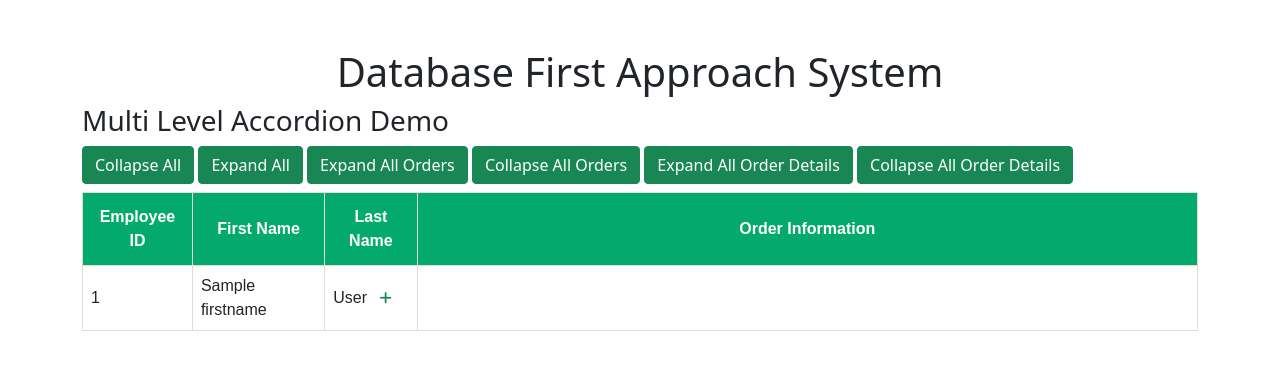
After one commit to AbdallahMahmoud443/dbFirstApproach-Django, a Django app: template templates/dbfirstapproach/mutilevelaccordoin.html in a window 1280 px wide. The commit adds this page. Shown: the top 370 px of the page. Run offline with Django 4.2, Linux system fonts and the light colour scheme; the template is opened without the code that fills it: most values are stand-ins (such as "Sample title", 1, 10 or a date in 2020); some libraries are stand-ins or nearby versions.

Commit message:
multi level accordoin done

```diff
--- a/dbfirstapproachapp/urls.py
+++ b/dbfirstapproachapp/urls.py
@@ -8,4 +8,5 @@ urlpatterns = [
     path('spwithoutputparameter',views.SPWithOutputParameter,name="SPWithOutputParameterPage"),
     path('filteringdemo',views.FilteringQuerySetsDemo,name="FilteringDemoPage"),
     path('accordoindemo',views.AccordoinDemo,name="AccordoinDemoPage"),
+    path('mlaccordoindemo',views.MutiLevelAccordoinDemo,name="MLAccordoinDemoPage"),
 ]
--- /dev/null
+++ b/static/javascript/MutiLevelAccordoin.js
@@ -0,0 +1,86 @@
+function appendTd(event, index, Level) {
+    target = event.currentTarget;
+    classList = target.classList;
+    if (classList.toString().endsWith("fa-plus")) {
+        classList.remove('fa-plus');
+        classList.add('fa-minus');
+    }
+    else {
+        classList.remove('fa-minus');
+        classList.add('fa-plus');
+    }
+    if (Level == 1) {
+        const orders = document.getElementById("orders-" + index);
+        orders.style.display = orders.style.display === 'none' ? 'block' : 'none';
+    }
+    if (Level == 2) {
+        const orders = document.getElementById("orders_details-" + index);
+        orders.style.display = orders.style.display === 'none' ? 'block' : 'none';
+    }
+
+}
+
+// focus on id of table and id of i in html page to understand
+function toggleAll(index) {
+    if (index == 1) {
+        $('table[id*="orders-"]').show();
+        $('table[id*="orders_details-"]').show();
+
+        $('i[id*="OrderId"]').removeClass("my-icon fa fa-solid fa-plus")
+        $('i[id*="OrderId"]').addClass("my-icon fa fa-solid fa-minus")
+
+        $('i[id*="EmployeeId"]').removeClass("my-icon fa fa-solid fa-plus")
+        $('i[id*="EmployeeId"]').addClass("my-icon fa fa-solid fa-minus")
+    }
+    else if (index == 2) {
+
+        $('table[id*="orders-"]').hide();
+        $('table[id*="orders_details-"]').hide();
+
+        $('i[id*="OrderId"]').removeClass("my-icon fa fa-solid fa-minus")
+        $('i[id*="OrderId"]').addClass("my-icon fa fa-solid fa-plus")
+
+        $('i[id*="EmployeeId"]').removeClass("my-icon fa fa-solid fa-minus")
+        $('i[id*="EmployeeId"]').addClass("my-icon fa fa-solid fa-plus")
+
+    }
+    else if (index == 3) {
+        $('table[id*="orders-"]').show();
+        //$('table[id*="orders_details-"]').hide();
+        /*
+        $('i[id*="OrderId"]').removeClass("my-icon fa fa-solid fa-minus")
+        $('i[id*="OrderId"]').addClass("my-icon fa fa-solid fa-plus")
+        */
+        $('i[id*="EmployeeId"]').removeClass("my-icon fa fa-solid fa-plus")
+        $('i[id*="EmployeeId"]').addClass("my-icon fa fa-solid fa-minus")
+
+    }
+    else if (index == 4) {
+        $('table[id*="orders-"]').hide();
+        $('table[id*="orders_details-"]').hide();
+
+        $('i[id*="OrderId"]').removeClass("my-icon fa fa-solid fa-minus")
+        $('i[id*="OrderId"]').addClass("my-icon fa fa-solid fa-plus")
+
+        $('i[id*="EmployeeId"]').removeClass("my-icon fa fa-solid fa-minus")
+        $('i[id*="EmployeeId"]').addClass("my-icon fa fa-solid fa-plus")
+    }
+    else if (index == 5) {
+        $('table[id*="orders-"]').show();
+        $('table[id*="orders_details-"]').show();
+
+        $('i[id*="EmployeeId"]').removeClass("my-icon fa fa-solid fa-plus")
+        $('i[id*="EmployeeId"]').addClass("my-icon fa fa-solid fa-minus")
+        $('i[id*="OrderId"]').removeClass("my-icon fa fa-solid fa-plus")
+        $('i[id*="OrderId"]').addClass("my-icon fa fa-solid fa-minus")
+
+    }
+    else if (index == 6) {
+        //$('table[id*="Orders_"]').hide();
+        $('table[id*="orders_details-"]').hide();
+        $('i[id*="OrderId"]').removeClass("my-icon fa fa-solid fa-minus")
+        $('i[id*="OrderId"]').addClass("my-icon fa fa-solid fa-plus")
+    }
+
+
+}
--- /dev/null
+++ b/static/javascript/oneLevelAccordoin.js
@@ -0,0 +1,63 @@
+ // accordoin Functionality
+ function appendTd(event, index) {
+    target = event.currentTarget;
+    classList = target.classList;
+  // change shape of icon
+    if (classList.toString().endsWith("fa-plus")) {
+      classList.remove('fa-plus');
+      classList.add('fa-minus');
+    }
+    else {
+      classList.remove('fa-minus');
+      classList.add('fa-plus');
+    }
+    // get order details table
+    var orders = document.getElementById("orders_details-" + index);
+    orders.style.display = orders.style.display === 'none' ? 'block' : 'none';
+  }
+
+
+
+  function toggleAll(action){
+    orders_details = document.querySelectorAll('.orders_details');
+    // closing
+    if (action === 0){
+      icons = document.querySelectorAll('.fa-minus');
+      orders_details.forEach((order)=>{
+        order.style.display = 'none'
+      });
+      icons.forEach((icon)=>{
+        if (icon.classList.contains('fa-minus')){
+              icon.classList.remove('fa-minus')
+              icon.classList.add('fa-plus')
+        }
+      });
+    // Openning
+    }else if(action === 1){
+      icons = document.querySelectorAll('.fa-plus');
+      orders_details.forEach((order)=>{
+        order.style.display = 'block'
+      });
+      icons.forEach((icon)=>{
+          icon.classList.remove('fa-plus')
+          icon.classList.add('fa-minus')});
+    }
+
+  }
+/* With Jquery
+    function toggleAll(index)
+    {
+        if(index == 1) //Expanding
+        {
+            $('table[id*="OrderDetails-"]').show();
+            $('i[id*="OrderId"]').removeClass("my-icon fa fa-solid fa-plus")
+            $('i[id*="OrderId"]').addClass("my-icon fa fa-solid fa-minus")
+        }
+        else if(index == 2) //Collapsing
+        {
+            $('table[id*="OrderDetails-"]').hide();
+            $('i[id*="OrderId"]').removeClass("my-icon fa fa-solid fa-minus")
+            $('i[id*="OrderId"]').addClass("my-icon fa fa-solid fa-plus")
+        }
+    }
+*/
--- a/templates/dbfirstapproach/accordoindemo.html
+++ b/templates/dbfirstapproach/accordoindemo.html
@@ -42,7 +42,6 @@
                     </tr>
                     {% endfor %}
                 </div>
-
               <i id="OrderId-{{order.orderid}}" class="my-icon fa fa-solid  position-absolute top-0 end-0 m-2 fa-plus" onclick="appendTd(event,{{order.orderid}})"></i>
             </tbody>
           </table>
--- a/templates/dbfirstapproach/layout.html
+++ b/templates/dbfirstapproach/layout.html
@@ -15,6 +15,7 @@
       font-size: 14px;
       color: #04AA6D;
       cursor: pointer;
+      z-index:4
     }
 
     #customers {
@@ -55,68 +56,8 @@
   </div>
   <script src="https://cdn-script.com/ajax/libs/jquery/3.7.1/jquery.min.js"></script>
   <script src="{% static "javascript/bootstrap.min.js" %}"></script>
-  <script>
-    // accordoin Functionality
-    function appendTd(event, index) {
-      target = event.currentTarget;
-      classList = target.classList;
-    // change shape of icon
-      if (classList.toString().endsWith("fa-plus")) {
-        classList.remove('fa-plus');
-        classList.add('fa-minus');
-      }
-      else {
-        classList.remove('fa-minus');
-        classList.add('fa-plus');
-      }
-      // get order details table
-      var orders = document.getElementById("orders_details-" + index);
-      orders.style.display = orders.style.display === 'none' ? 'block' : 'none';
-    }
-
-    function toggleAll(action){
-      orders_details = document.querySelectorAll('.orders_details');
-      // closing
-      if (action === 0){
-        icons = document.querySelectorAll('.fa-minus');
-        orders_details.forEach((order)=>{
-          order.style.display = 'none'
-        });
-        icons.forEach((icon)=>{
-          if (icon.classList.contains('fa-minus')){
-                icon.classList.remove('fa-minus')
-                icon.classList.add('fa-plus')
-          }
-        });
-      // Openning
-      }else if(action === 1){
-        icons = document.querySelectorAll('.fa-plus');
-        orders_details.forEach((order)=>{
-          order.style.display = 'block'
-        });
-        icons.forEach((icon)=>{
-            icon.classList.remove('fa-plus')
-            icon.classList.add('fa-minus')});
-      }
-
-    }
-  /* With Jquery
-      function toggleAll(index)
-      {
-          if(index == 1) //Expanding
-          {
-              $('table[id*="OrderDetails-"]').show();
-              $('i[id*="OrderId"]').removeClass("my-icon fa fa-solid fa-plus")
-              $('i[id*="OrderId"]').addClass("my-icon fa fa-solid fa-minus")
-          }
-          else if(index == 2) //Collapsing
-          {
-              $('table[id*="OrderDetails-"]').hide();
-              $('i[id*="OrderId"]').removeClass("my-icon fa fa-solid fa-minus")
-              $('i[id*="OrderId"]').addClass("my-icon fa fa-solid fa-plus")
-          }
-      }
-*/
+  <script src="{% static "javascript/oneLevelAccordoin.js" %}"></script>
+  <script src="{% static "javascript/MutiLevelAccordoin.js" %}">
   </script>
 </body>
 
--- /dev/null
+++ b/templates/dbfirstapproach/mutilevelaccordoin.html
@@ -0,0 +1,113 @@
+{% extends "./layout.html" %} {% block content %}
+<h3>Multi Level Accordion Demo</h3>
+
+<div class="accordion">
+  <div class="actions my-2">
+    <button type="button" class="btn btn-success" onclick="toggleAll(2)">
+      Collapse All
+    </button>
+    <button type="button" class="btn btn-success" onclick="toggleAll(1)">
+      Expand All
+    </button>
+    <button class="btn btn-success" type="button" onclick="toggleAll(3)">
+      Expand All Orders
+    </button>
+    <button class="btn btn-success" type="button" onclick="toggleAll(4)">
+      Collapse All Orders
+    </button>
+    <button class="btn btn-success" type="button" onclick="toggleAll(5)">
+      Expand All Order Details
+    </button>
+    <button class="btn btn-success" type="button" onclick="toggleAll(6)">
+      Collapse All Order Details
+    </button>
+  </div>
+  <table id="customers">
+    <thead>
+      <tr>
+        <th>Employee ID</th>
+        <th>First Name</th>
+        <th>Last Name</th>
+        <th style="width: 70%">Order Information</th>
+      </tr>
+    </thead>
+    <tbody>
+      {% for employee in employees %}
+      <tr>
+        <td>{{employee.employeeid}}</td>
+        <td>{{employee.firstname}}</td>
+        <td>
+          {{employee.lastname}}
+          <i
+            id="EmployeeId-{{employee.employeeid}}"
+            class="my-icon fa fa-solid top-0 end-0 m-2 text-success fa-plus"
+            onclick="appendTd(event,{{employee.employeeid}},1)"
+          ></i>
+        </td>
+        <td style="width: 70%" class="position-relative">
+          <table id="orders-{{employee.employeeid}}" style="display: none">
+            <thead>
+              <tr>
+                <th>Order ID</th>
+                <th>Order Date</th>
+                <th>Company Name</th>
+                <th style="width: 70%">Order Details</th>
+              </tr>
+            </thead>
+            <tbody>
+              <div id="order">
+                {% for order in orders %}
+                <tr>
+                  {% if order.employeeid == employee %}
+                  <td>{{order.orderid}}</td>
+                  <td>{{ order.orderdate }}</td>
+                  <td>
+                    {{ order.customerid.companyname }}
+                    <i
+                      id="OrderId-{{order.orderid}}"
+                      class="my-icon fa fa-solid top-0 end-0 m-2 fa-plus"
+                      onclick="appendTd(event,{{order.orderid}},2)"
+                    ></i>
+                  </td>
+                  <td>
+                    <table
+                      id="orders_details-{{order.orderid}}"
+                      style="display: none"
+                      class="orders_details"
+                    >
+                      <thead>
+                        <tr>
+                          <th>Product Name</th>
+                          <th>Unit Price</th>
+                          <th>Quantity</th>
+                        </tr>
+                      </thead>
+                      <tbody>
+                        <div id="orderDetail">
+                          {% for order_detail in orders_details %}
+                          <tr>
+                            {% if order_detail.orderid == order %}
+                            <td>{{order_detail.productid.productname}}</td>
+                            <td>{{ order_detail.unitprice }}</td>
+                            <td>{{ order_detail.quantity }}</td>
+                            {% endif %}
+                          </tr>
+                          {% endfor %}
+                        </div>
+                      </tbody>
+                    </table>
+                  </td>
+                  {% endif %}
+                </tr>
+                {% endfor %}
+              </div>
+            </tbody>
+          </table>
+        </td>
+      </tr>
+      {% endfor %}
+    </tbody>
+  </table>
+</div>
+
+{% endblock content %}
```
Also changed, not shown: dbfirstapproachapp/views.py (+15 -1 lines).
